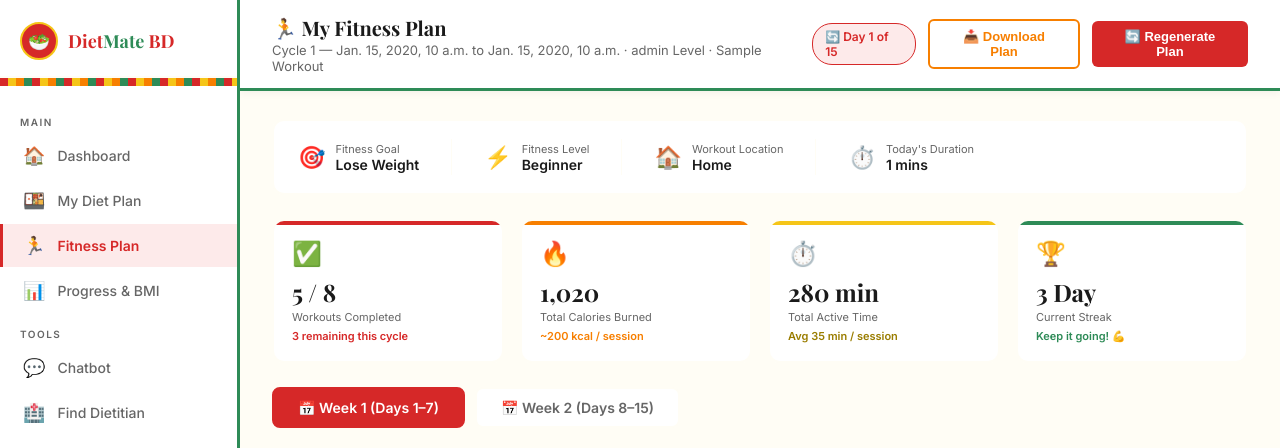
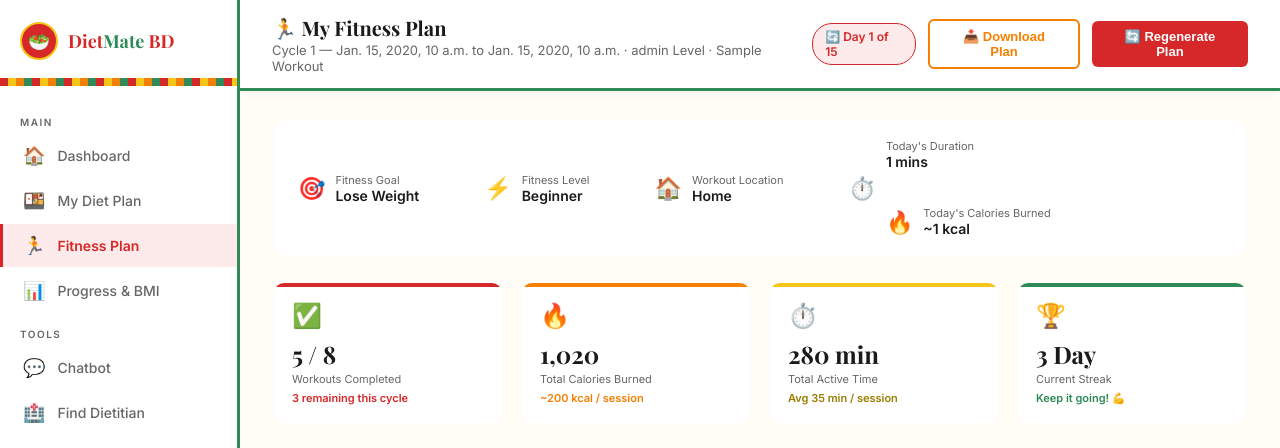
Before and after one commit to adila-afsara/Smart-Diet-Fitness-Planner, a Django app: template templates/DietMate_fitnessplan.html in a window 1280 px wide. Shown: the top 448 px of the page. Run offline with Django 5.2, Linux system fonts and the light colour scheme; tables that the repository leaves empty hold one stand-in row (values such as "Sample post"); the template is opened without the code that fills it: values that come from a table or form of the project are taken from there, most other values are stand-ins (such as "Sample title", 1, 10 or a date in 2020).

Commit message:
Update DietMate_fitnessplan.html

```diff
--- a/templates/DietMate_fitnessplan.html
+++ b/templates/DietMate_fitnessplan.html
@@ -228,8 +228,7 @@
     <div class="content">
 
       <!-- Plan Info Bar -->
-
-         <div class="plan-info-bar">
+      <div class="plan-info-bar">
   <div class="plan-info-item">
     <div class="plan-info-icon">🎯</div>
     <div>
@@ -259,9 +258,20 @@
     <div>
       <div class="plan-info-label">Today's Duration</div>
       <div class="plan-info-value">{% if is_rest_day %}Rest Day{% else %}{{ total_duration }} mins{% endif %}</div>
+  <div class="plan-divider"></div>
+  <div class="plan-info-item">
+    <div class="plan-info-icon">🔥</div>
+    <div>
+      <div class="plan-info-label">Today's Calories Burned</div>
+      <div class="plan-info-value">{% if is_rest_day %}—{% else %}~{{ total_calories }} kcal{% endif %}</div>
+    </div>
+  </div>
     </div>
   </div>
 </div>
+
+
+
 
       <!-- Stats Row -->
       <div class="stats-row">
```
